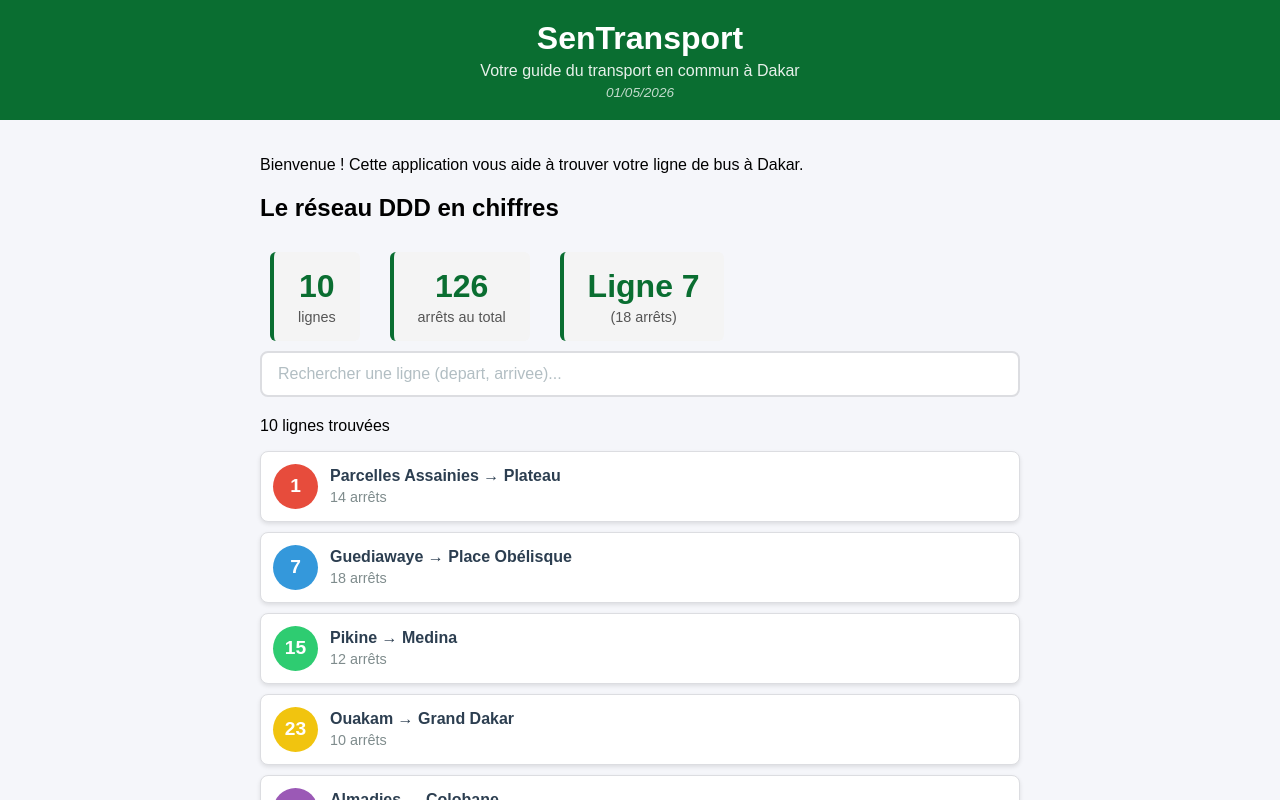
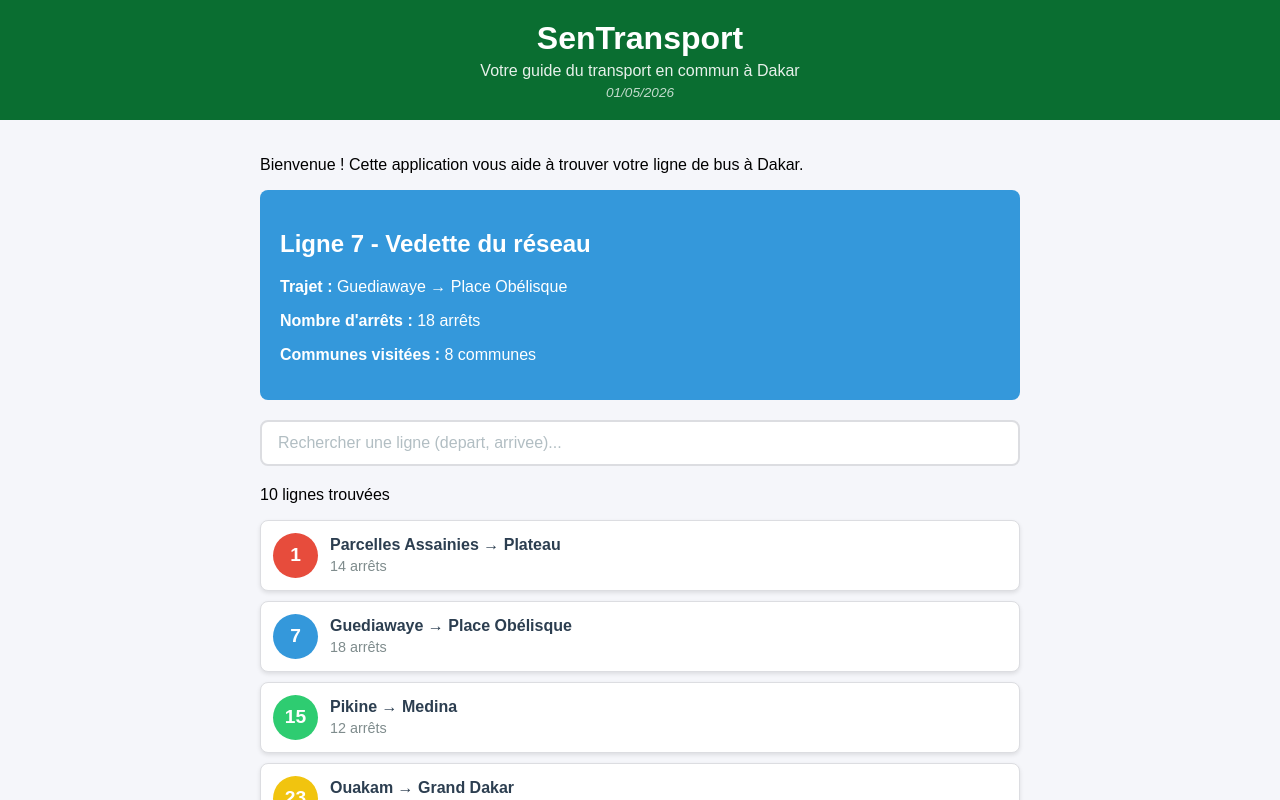
Before and after one commit to LordBaldwin4/sentransport, a React (Create React App) app: page / in a window 1280 px wide. Shown: the top 800 px of the page. Built offline with nearby package versions, Linux system fonts and the light colour scheme.

Commit message:
Afficher ligne 7 en vedette au haut de la page

```diff
--- a/src/App.js
+++ b/src/App.js
@@ -206,8 +206,13 @@ function App() {
           Dakar.
         </p>
 
-        <h2>Le réseau DDD en chiffres</h2>
-        <StatReseau lignes={lignes} />
+        {/* 🌟 LIGNE 7 EN VEDETTE */}
+        <div style={{ backgroundColor: "#3498db", color: "white", padding: "20px", borderRadius: "8px", marginBottom: "20px" }}>
+          <h2>Ligne 7 - Vedette du réseau</h2>
+          <p><strong>Trajet :</strong> {lignes[1].depart} → {lignes[1].arrivee}</p>
+          <p><strong>Nombre d'arrêts :</strong> {lignes[1].arrets} arrêts</p>
+          <p><strong>Communes visitées :</strong> {lignes[1].listeArrets.length} communes</p>
+        </div>
 
         {/* 🔎 RECHERCHE */}
         <Recherche valeur={recherche} onChange={setRecherche} />
```
